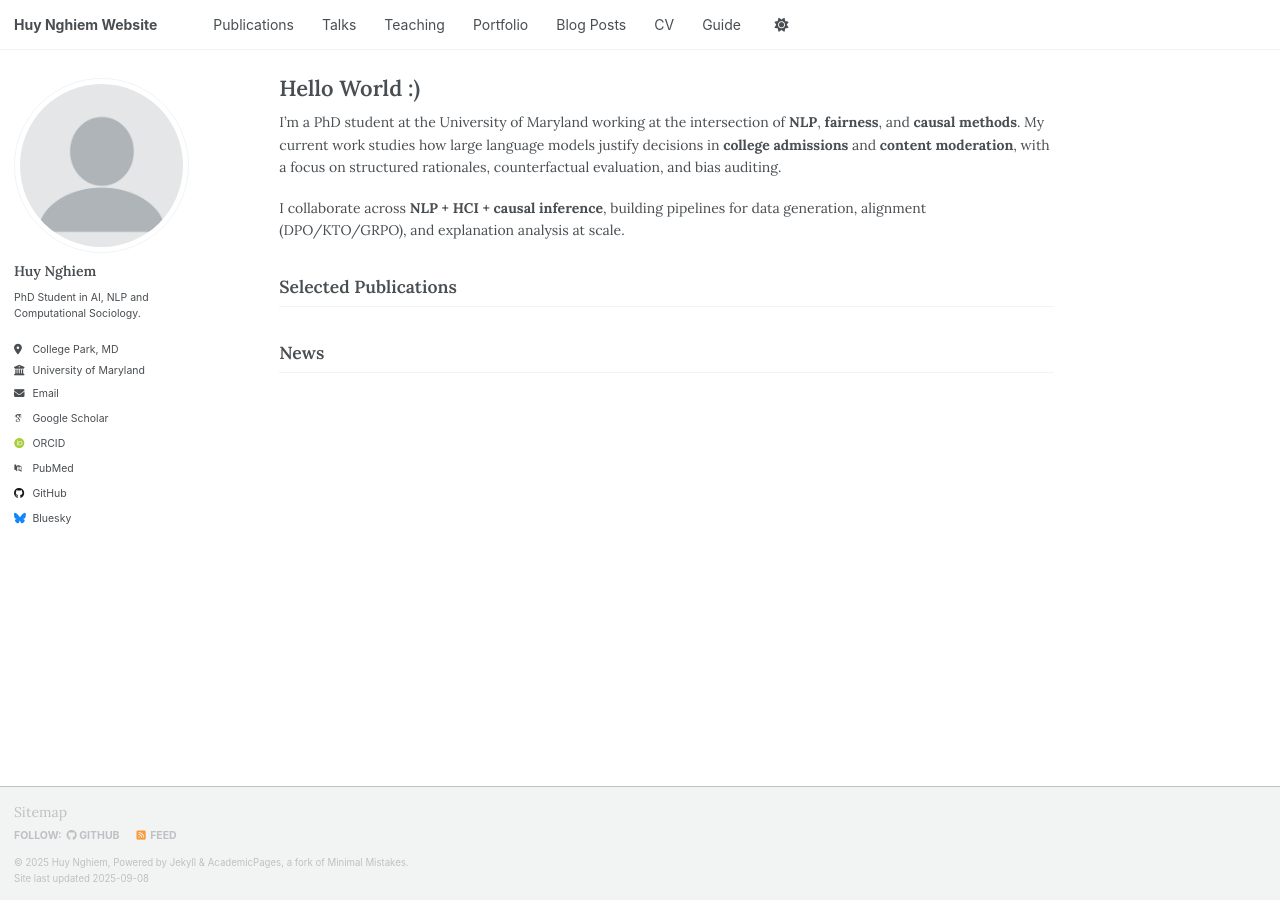
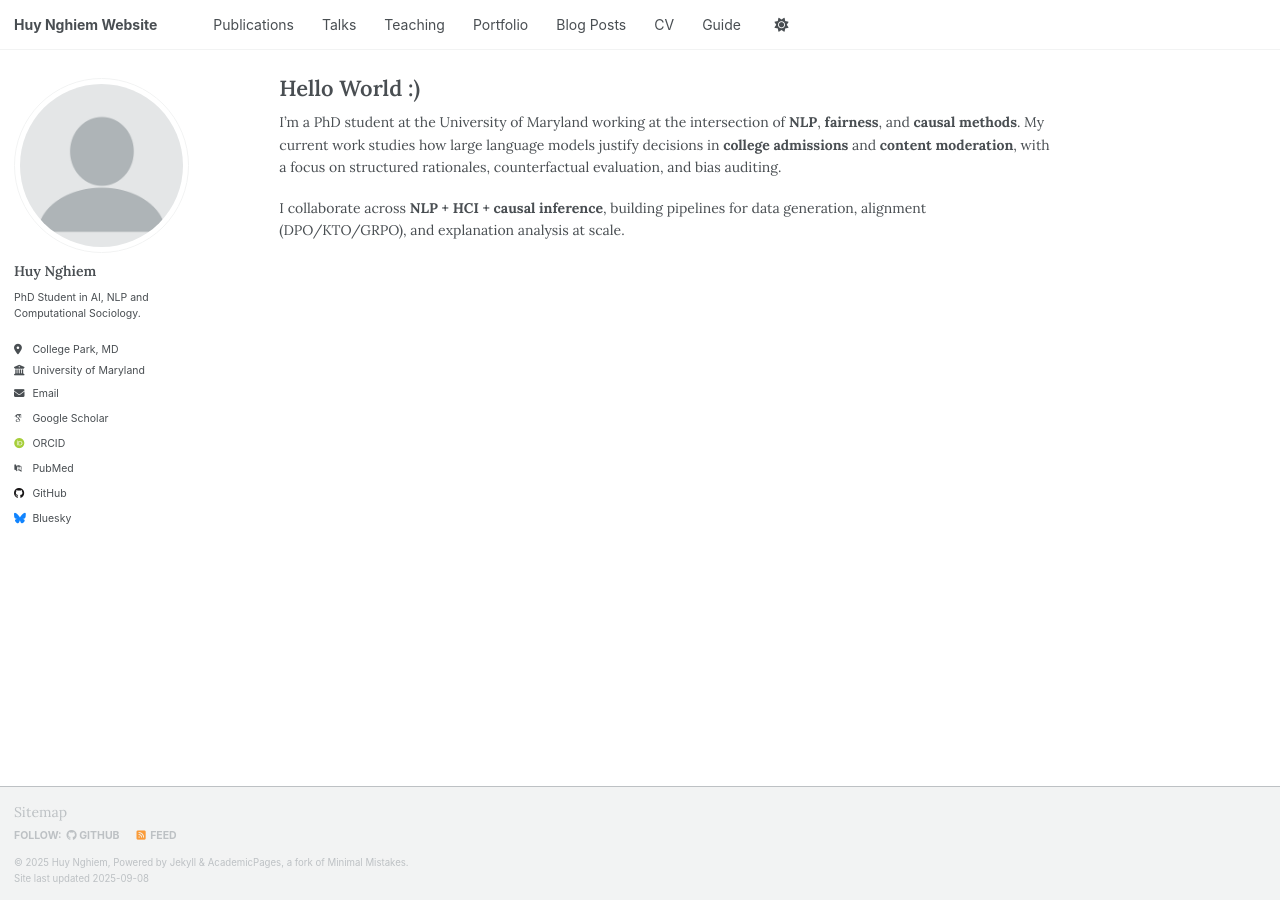
Before and after one commit to hnghiem-nlp/hnghiem-nlp.github.io, a Jekyll site: the page built from _pages/about.md, in a window 1280 px wide. Built offline with Jekyll 4.4.1, drawn with Linux system fonts in a browser that asks for light colours; some web fonts are replaced; a script that is not in the unit is left out.

Commit message:
delete index

```diff
--- a/_pages/about.md
+++ b/_pages/about.md
@@ -11,17 +11,3 @@ I’m a PhD student at the University of Maryland working at the intersection of
 My current work studies how large language models justify decisions in **college admissions** and **content moderation**, with a focus on structured rationales, counterfactual evaluation, and bias auditing.
 
 I collaborate across **NLP + HCI + causal inference**, building pipelines for data generation, alignment (DPO/KTO/GRPO), and explanation analysis at scale.
-
-## Selected Publications
-
-<!-- {% include featured_pubs.html %} -->
-
-## News
-
-<!-- <ul class="news-list">
-{%- for post in site.posts limit:5 -%}
-  <li><strong>{{ post.date | date: "%b %Y" }}</strong> — <a href="{{ post.url | relative_url }}">{{ post.title }}</a></li>
-{%- endfor -%}
-</ul>
-
-<p><a href="{{ '/year-archive/' | relative_url }}">All updates →</a></p> -->
```
Also changed, not shown: 1 other file.
